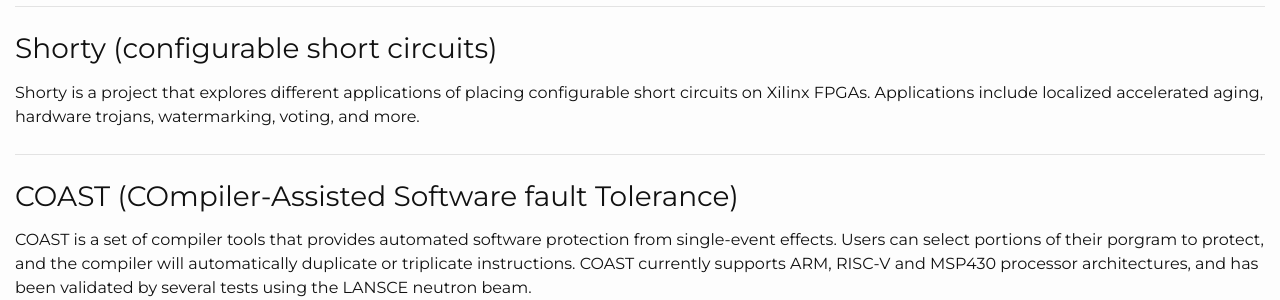
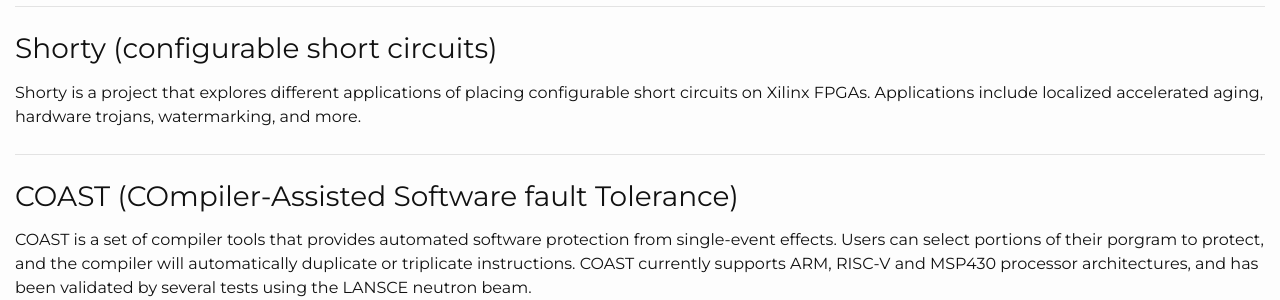
Before and after one commit to byuccl/byuccl.github.io, a Jekyll site: the page built from pages/projects.html, in a window 1280 px wide. Shown: the part 181-481 px from the top of the page. Built offline with Jekyll 4.4.1, drawn with Linux system fonts in a browser that asks for light colours; nearby versions of some CDN libraries.

Commit message:
Update projects.yaml

```diff
--- a/_data/projects.yaml
+++ b/_data/projects.yaml
@@ -3,7 +3,7 @@
 
 - name: Shorty (configurable short circuits)
   description: >
-    Shorty is a project that explores different applications of placing configurable short circuits on Xilinx FPGAs. Applications include localized accelerated aging, hardware trojans, watermarking, voting, and more.
+    Shorty is a project that explores different applications of placing configurable short circuits on Xilinx FPGAs. Applications include localized accelerated aging, hardware trojans, watermarking, and more.
   image: short_circuit_diagram.png
 
 
```
